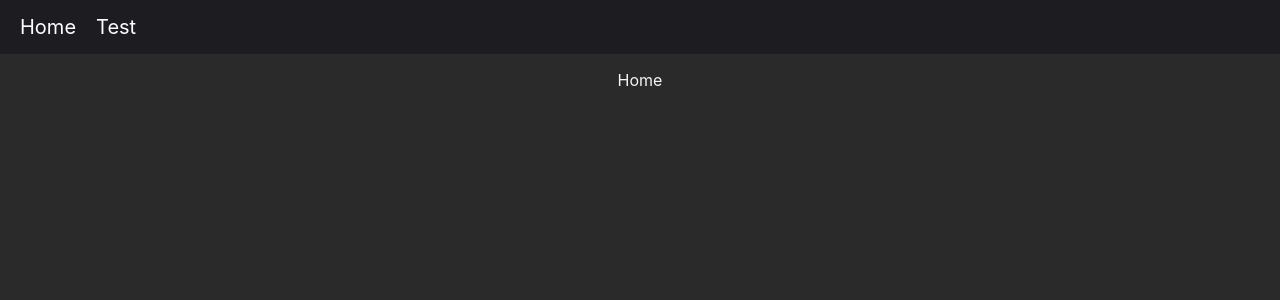
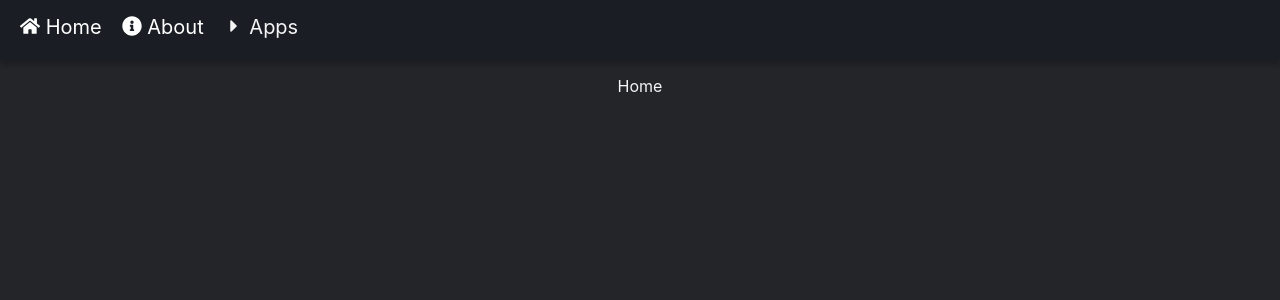
Before and after one commit to pyrybjork/xifias.kapsi.fi, a React (Create React App) app: page / in a window 1280 px wide. Shown: the top 300 px of the page. Built offline with nearby package versions, Linux system fonts and the light colour scheme.

Commit message:
improved navigation

```diff
--- a/package.json
+++ b/package.json
@@ -12,6 +12,7 @@
     "@types/react-dom": "^17.0.11",
     "react": "^17.0.2",
     "react-dom": "^17.0.2",
+    "react-icons": "^4.3.1",
     "react-router-dom": "^6.2.1",
     "react-scripts": "5.0.0",
     "typescript": "^4.5.5",
--- a/src/App.css
+++ b/src/App.css
@@ -1,7 +1,7 @@
 body {
   font: 'Roboto';
   color: whitesmoke;
-  background-color: #2a2a2a;
+  background-color: #232529;
 }
 
 .navigation ul {
@@ -9,8 +9,10 @@ body {
   margin: 0;
   padding: 10px;
   overflow: hidden;
-  background-color: #1d1c20;
+  background-color: #1a1e24;
   text-align: left;
+  box-shadow: 0 5px 5px 0 rgba(0, 0, 0, 0.2);
+  height: 40px;
 }
 
 .navigation li {
@@ -23,3 +25,33 @@ body {
   text-decoration: none;
   color: rgb(255, 255, 255);
 }
+
+.navIcon {
+  margin-bottom: -2px;
+}
+
+.dropdown {
+  float: left;
+  overflow: hidden;
+}
+
+.dropdown ul {
+  position: absolute;
+  box-shadow: 0 0 0 0;
+  background-color: #333536;
+  top: 60px;
+  height: fit-content;
+  border-radius: 0 0 10px 10px;
+}
+
+.dropdown li {
+  float: none;
+  padding-bottom: 10px;
+  width: fit-content;
+  max-width: 50vw;
+}
+
+.dropdown_button {
+  font-size: 20px;
+  cursor: pointer;
+}
--- a/src/App.tsx
+++ b/src/App.tsx
@@ -13,6 +13,7 @@ function App() {
       <Routes>
         <Route path="/" element={<Home />} />
         <Route path="/test" element={<p>Test</p> } />
+        <Route path="/about" element={<p>coming soon</p> } />
         <Route path="*" element={<p>not found</p> } />
       </Routes>
     </Router>
--- a/src/components/navigation.tsx
+++ b/src/components/navigation.tsx
@@ -1,16 +1,43 @@
 import { Link } from 'react-router-dom';
+import { FaHome, FaInfoCircle, FaCaretDown, FaCaretRight, FaMountain, FaSnowflake } from 'react-icons/fa';
+import { RiRadarLine } from 'react-icons/ri';
+import React, { useState } from 'react';
 
 const Navigation: React.FunctionComponent = () => {
+  const [expanded, setExpanded] = useState(false);
+
+  function expand() {
+    setExpanded(true);
+  }
+
+  function close() {
+    setExpanded(false);
+  }
+
+  function toggle() {
+    setExpanded(!expanded);
+  }
+
   return ( <nav className="navigation">
       <ul>
+        <li onClick={close}><Link to="/"><FaHome className="navIcon" /> Home</Link></li>
+        <li onClick={close}><Link to="/about"><FaInfoCircle className="navIcon" /> About</Link></li>
         <li>
-            <Link to="/">Home</Link>
-          </li>
-          <li>
-            <Link to="/test">Test</Link>
+          <div className='dropdown_button' tabIndex={0} onClick={toggle} /* onFocus={expand} onBlur={close} */>{expanded ? <FaCaretDown className="navIcon" /> : <FaCaretRight className="navIcon" />} Apps</div>
+
+          <div className='dropdown' >
+          {expanded ? (
+            <ul>
+              <li onClick={close}><Link to="/freshsnow"><FaSnowflake className="navIcon" />  Fresh snow</Link></li>
+              <li onClick={close}><Link to="/radars"><RiRadarLine className="navIcon" />  FMI Radars</Link></li>
+              <li onClick={close}><Link to="/avalanche"><FaMountain className="navIcon" />  Avalanche terrain maps</Link></li>
+          </ul>
+          ) : null}
+          </div>
         </li>
       </ul>
     </nav>
   )};
 
 export default Navigation;
+//https://stackoverflow.com/questions/32553158/detect-click-outside-react-component#answer-37491578
```
Also changed, not shown: src/pages/fresh_snow.tsx (added, +12 -0 lines), src/pages/fresh_snow.css (added), 1 other file (tests, documents, lock files or other folders). Lines whose indentation alone changed are shown as unchanged.
